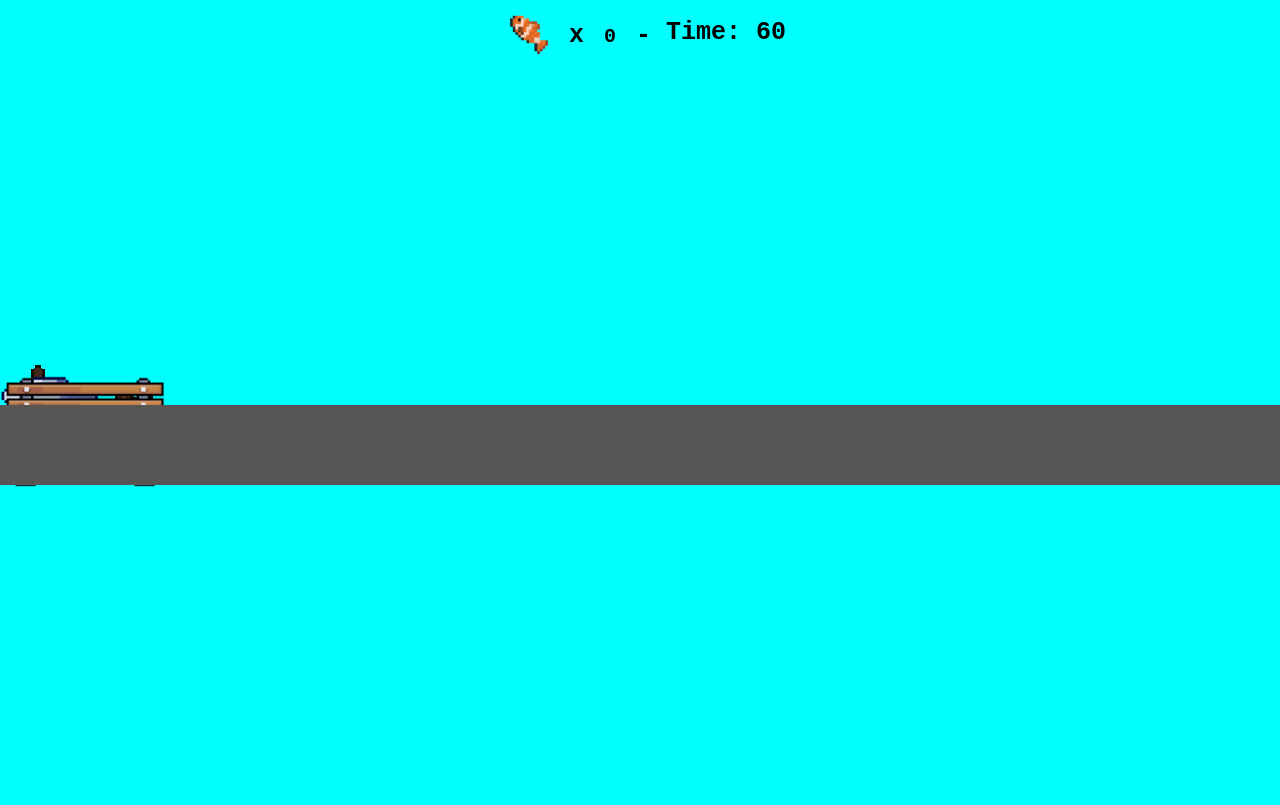
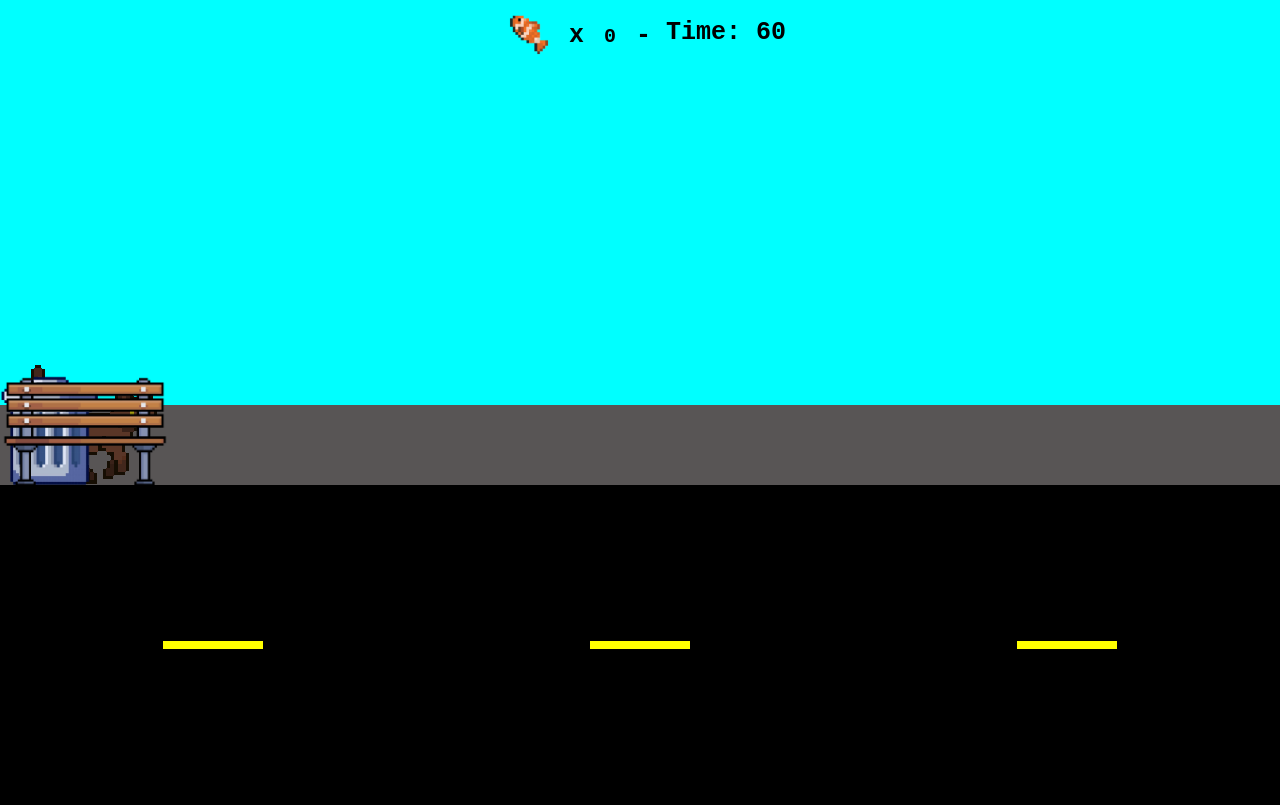
Before and after one commit to danielfontinelle-cmyk/Projeto-do-jogo-CatRun, a plain HTML site: page CatRun/CatRun.html in a window 1280 px wide. Drawn offline with Linux system fonts and the light colour scheme.

Commit message:
CatRun.html - 11/11 às 16:30 da ultima atualização

```diff
--- a/CatRun/CatRun.html
+++ b/CatRun/CatRun.html
@@ -25,12 +25,17 @@
 
     </div>
 
-    <img src="imagens/gatocorrendo.gif" id="gato">
-    <img src="imagens/Lixeira.png" id="lixeira">
-    <img src="imagens/Banco.png" id="banco">
-
     <div id="solo">
         <div id="calcada"></div>
+        <img src="imagens/gatocorrendo.gif" id="gato">
+        <img src="imagens/Lixeira.png" id="lixeira">
+        <img src="imagens/Banco.png" id="banco">
+
+          <div id="rua">
+             <div class="faixa"></div>
+             <div class="faixa"></div>
+             <div class="faixa"> </div>
+          </div>
     </div>
 
 </div>
```
